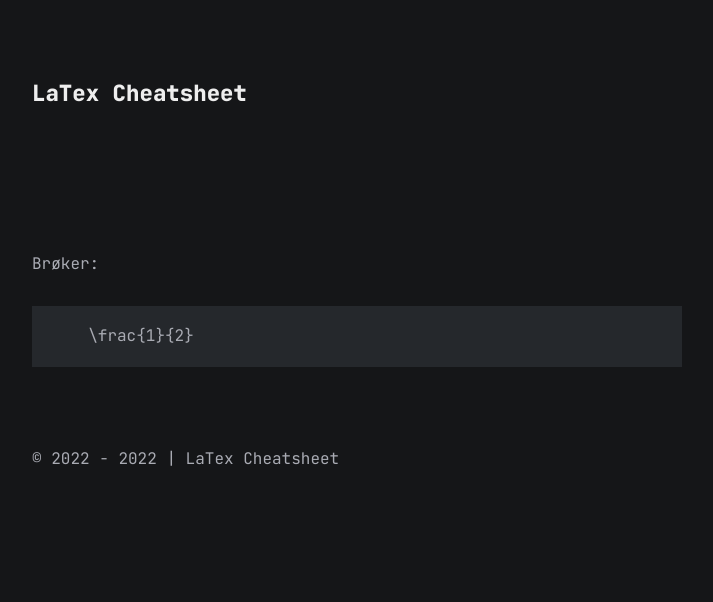
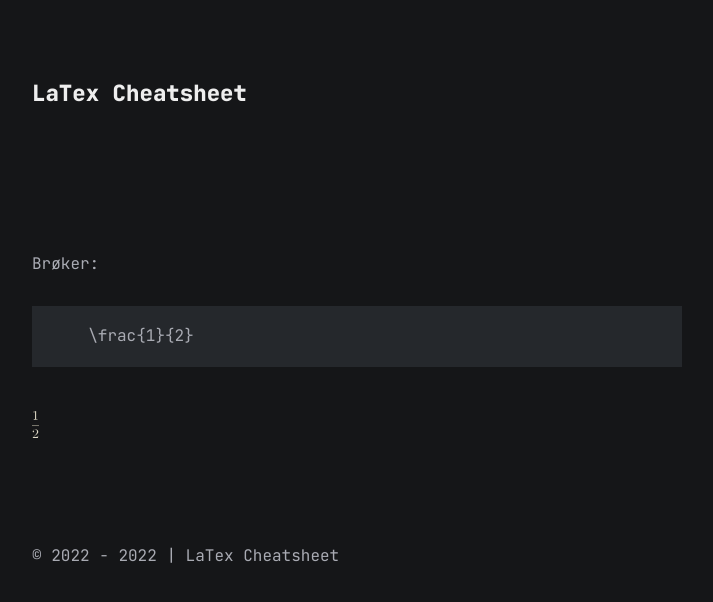
Before and after one commit to bragewiseth/LaTexCheatsheet, a Jekyll site: the page built from index.md, in a window 1280 px wide. Shown: the top 602 px of the page, without its empty margins (283-996 px from the left). Built offline with Jekyll 4.4.1, drawn with Linux system fonts in a browser that asks for light colours.

Commit message:
ny index

```diff
--- a/index.md
+++ b/index.md
@@ -7,3 +7,5 @@ Brøker:
 ~~~ LaTex
   \frac{1}{2}
 ~~~
+
+![](g19.svg)
```
Also changed, not shown: 1 other file.
